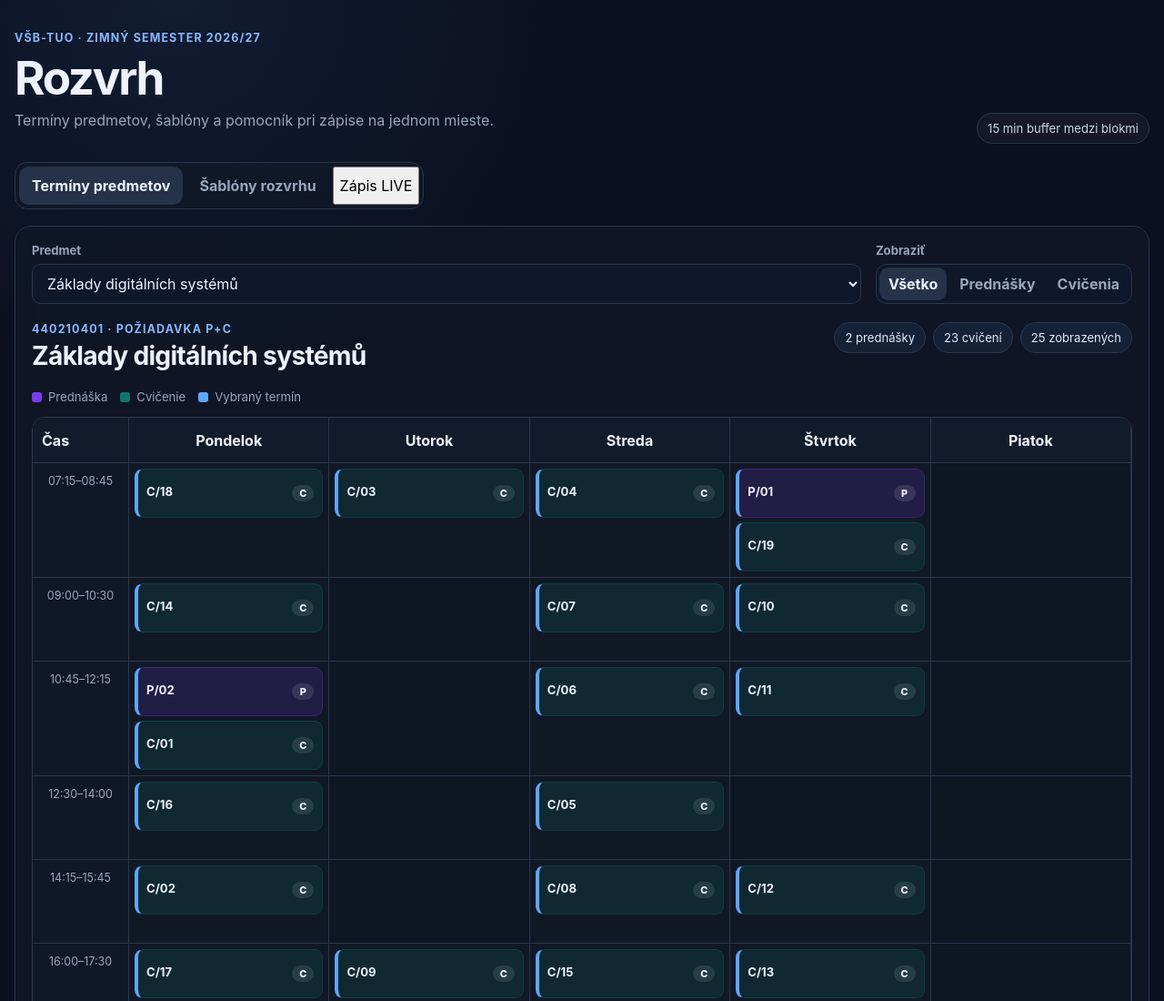
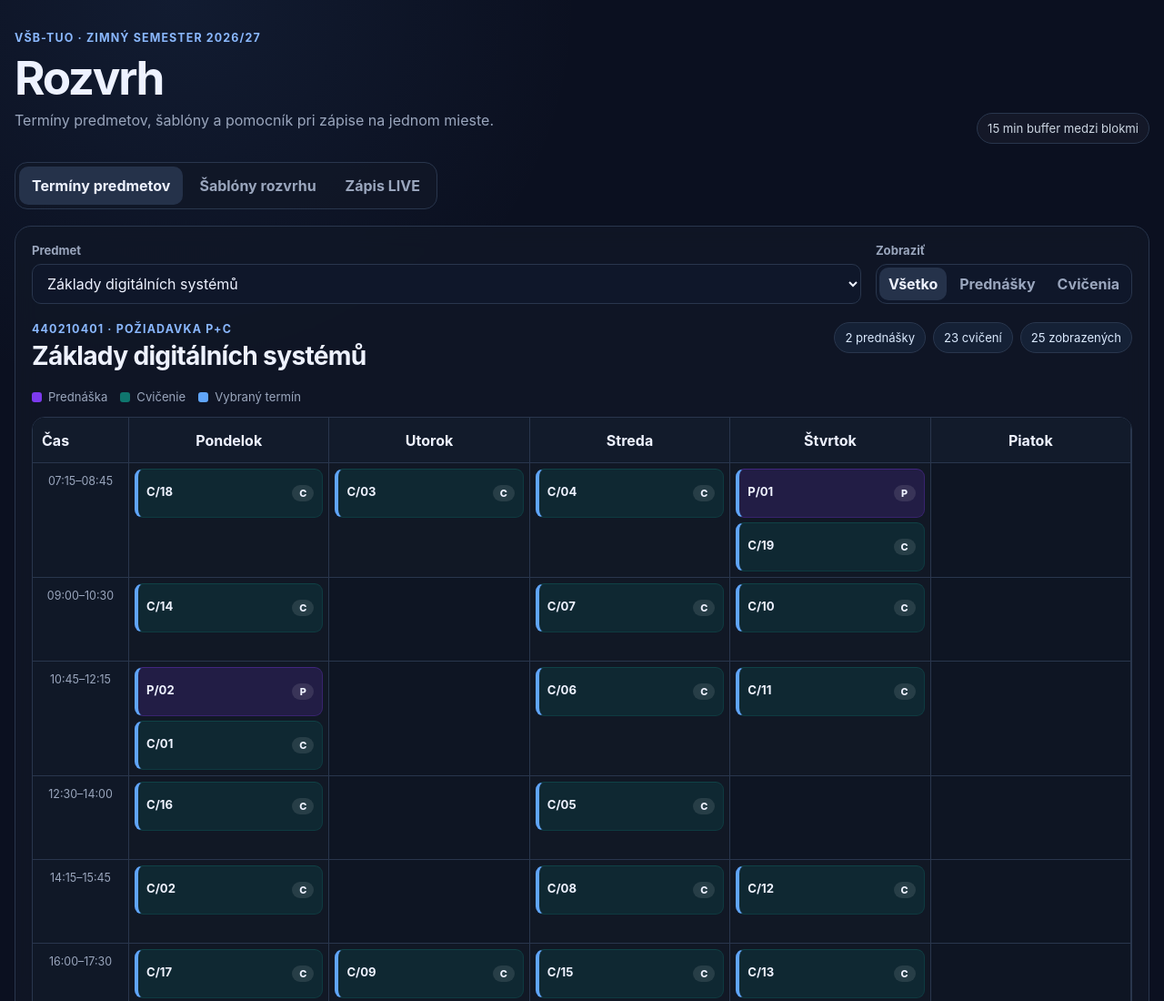
Before and after one commit to nik-kubala/rozvrh, a plain HTML site: page index.html in a window 1280 px wide. Shown: the top 1100 px of the page at 91% size. Drawn offline with Linux system fonts and the light colour scheme.

Commit message:
Load registration mode styles

```diff
--- a/index.html
+++ b/index.html
@@ -6,6 +6,7 @@
   <meta name="color-scheme" content="dark light">
   <title>Rozvrh VŠB-TUO</title>
   <link rel="stylesheet" href="styles.css">
+  <link rel="stylesheet" href="registration.css">
 </head>
 <body>
   <header class="site-header">
```
